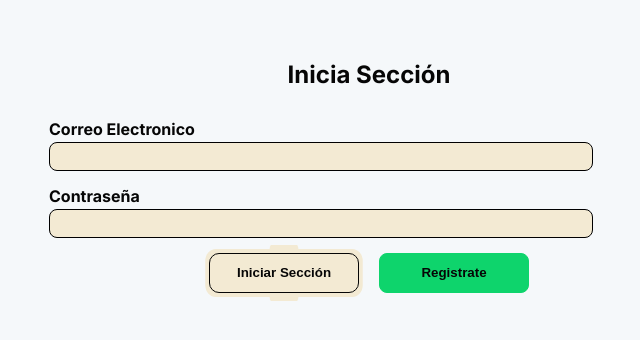
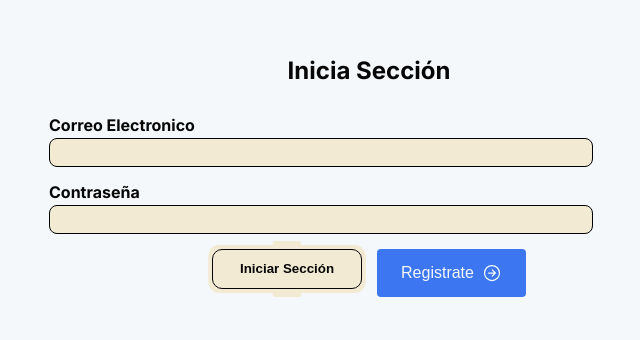
Before and after one commit to fabianmolinab/dashboard-app, a React (Vite) app: page /login in a window 1280 px wide. Shown: the part 124-464 px from the top of the page, without its empty margins (271-911 px from the left). Built offline with nearby package versions, Linux system fonts and the light colour scheme.

Commit message:
Button standard and IconButton styles finished

```diff
--- a/src/components/atoms/Button/Button.tsx
+++ b/src/components/atoms/Button/Button.tsx
@@ -1,50 +1,36 @@
 import React from 'react'
-import styled, { css } from 'styled-components'
+import styled from 'styled-components'
 import { colors } from '../../../const/colors'
+import { fontSize, fontWeigh } from '../../../const/fonts'
 
 interface Props {
   onClick?: () => void
   name: string
   type: 'submit' | 'reset' | 'button'
-  largeV?: boolean
 }
 
-export const Button: React.FC<Props> = ({ onClick, name, type, largeV }) => {
+export const Button: React.FC<Props> = ({ onClick, name, type }) => {
   return (
-    <BottonStyles onClick={onClick} type={type} largeV={largeV}>
+    <ButtonStyles onClick={onClick} type={type} >
       {name}
-    </BottonStyles>
+    </ButtonStyles>
   )
 }
 
-interface BottonStylesProps {
-  largeV?: boolean
-}
-
-export const BottonStyles = styled.button<BottonStylesProps>`
-  width: 150px;
-  height: 40px;
-  margin-left: 20px;
-  font-weight: 700;
-  background: ${colors.green};
-  border: 1.5px solid ${colors.green};
+export const ButtonStyles = styled.button`
+  display: inline-block;
+  height: 48px;
+  font-weight: ${fontWeigh.medium};
+  font-size: ${fontSize.regular};
+  background-color: ${colors.primaryColors.pBase};
+  border-radius: 4px;
+  border: none;
+  color: ${colors.background.primary};
   cursor: pointer;
-  color: ${colors.black};
-  transition: all 0.4s;
-  border-radius: 8px;
+  padding: 0 24px;
 
   &:hover {
-    font-weight: 700;
-    //border-width: medium;
-    transform: scale(1.1, 1.1);
+    background-color: ${colors.primaryColors.p600};
+    transition: all 0.2s ;
   }
-
-  ${(props) =>
-    props.largeV &&
-    css`
-      width: 200px;
-      margin: 10px auto;
-      background: ${colors.white};
-      color: ${colors.white};
-    `}
 `
--- a/src/components/atoms/ButtonGradient/ButtonGradient.tsx
+++ b/src/components/atoms/ButtonGradient/ButtonGradient.tsx
@@ -1,4 +1,3 @@
-
 /**
  * Este componente es un boton de tipo gradiente
  * @param {string} name Nombre del boton
@@ -16,11 +15,11 @@ interface Props {
 export const ButtonGradient: React.FC<Props> = ({ name, type }) => {
   return (
     <>
-      <ContenedorBoton>
+      <ContenedorButton>
         <Button type={type}>{name}</Button>
         <Bg />
         <BgGradient />
-      </ContenedorBoton>
+      </ContenedorButton>
     </>
   )
 }
@@ -67,7 +66,7 @@ const BgGradient = styled(Bg)`
   transition: all 0.4s;
 `
 
-const ContenedorBoton = styled.div`
+const ContenedorButton = styled.div`
   width: 150px;
   height: 40px;
   background: ${colors.white};
--- /dev/null
+++ b/src/components/atoms/ButtonIcon/ButtonIcon.tsx
@@ -0,0 +1,34 @@
+import React from 'react'
+import styled from 'styled-components'
+import { ButtonStyles } from '../Button/Button'
+
+interface Props {
+  onClick?: () => void
+  name: string
+  type: 'submit' | 'reset' | 'button'
+  nameIcon: string
+}
+
+export const ButtonIcon: React.FC<Props> = ({ onClick, name, type, nameIcon }) => {
+  return (
+    <div>
+      <ButtonIconStyles onClick={onClick} type={type}>
+        <div>
+          {name}
+        </div>
+        <ion-icon name={nameIcon}></ion-icon>
+      </ButtonIconStyles >
+    </div>
+  )
+}
+
+const ButtonIconStyles = styled(ButtonStyles)`
+  display: flex;
+  align-items: center;
+  margin-left: 15px;
+  ion-icon {
+    display: block;
+    margin-left: 8px;
+    font-size: 20px;
+  }
+`
--- a/src/pages/LoginScreen/LoginScreen.tsx
+++ b/src/pages/LoginScreen/LoginScreen.tsx
@@ -10,6 +10,7 @@ import { InputForm } from '../../components/molecules/InputForm/InputForm'
 import { Button } from '../../components/atoms/Button/Button'
 import { ContenedorFlex, FormContainer, GlobalContainer, HeaderForm } from './LoginScreen.styles.js'
 import { FormType } from './LoginScreen.interface'
+import { ButtonIcon } from '../../components/atoms/ButtonIcon/ButtonIcon'
 
 export const LoginScreen: React.FC = () => {
   const [correo, cambiarCorreo] = useState<FormType>({
@@ -66,7 +67,7 @@ export const LoginScreen: React.FC = () => {
           <ContenedorFlex>
             <ButtonGradient type="submit" name="Iniciar Sección" />
 
-            <Button type="button" onClick={handleSignUp} name="Registrate" />
+            <ButtonIcon type="button" onClick={handleSignUp} name="Registrate" nameIcon='arrow-forward-circle-outline' />
           </ContenedorFlex>
         </FormContainer>
       </GlobalContainer>
```
